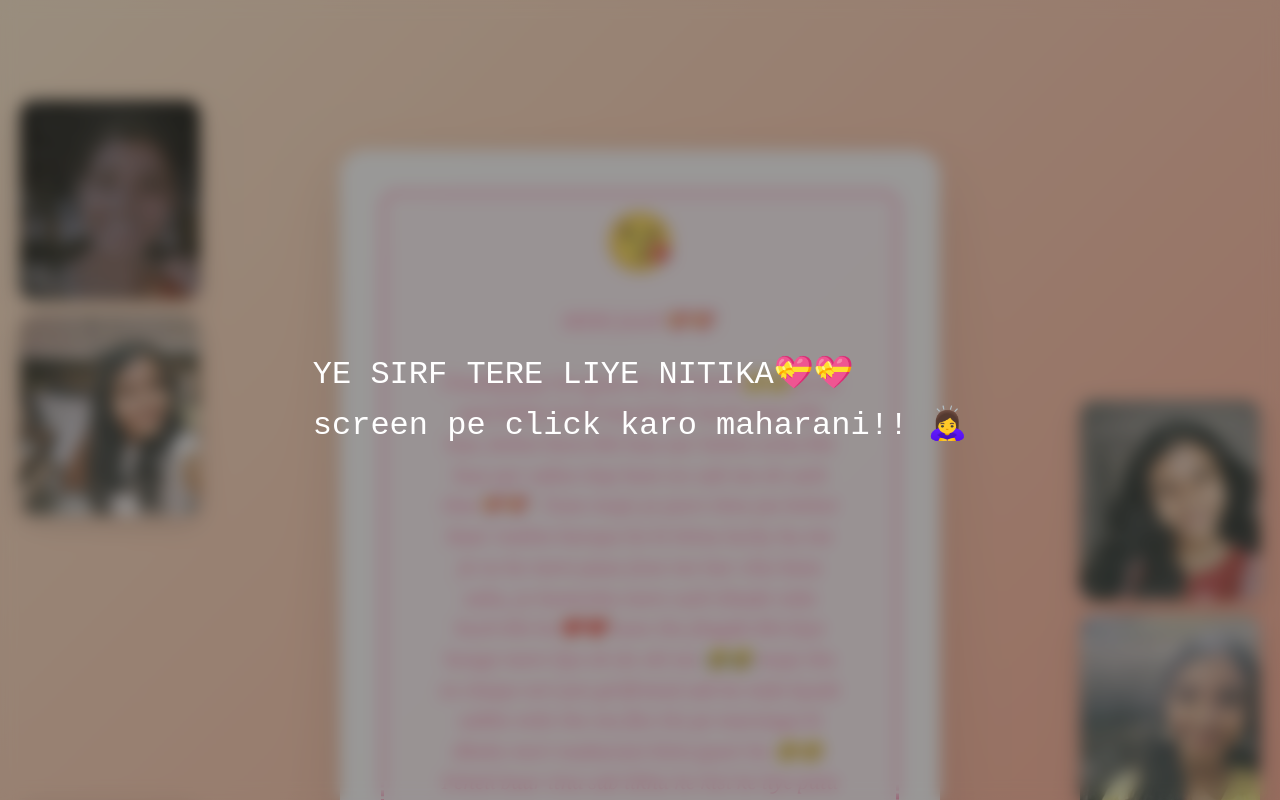
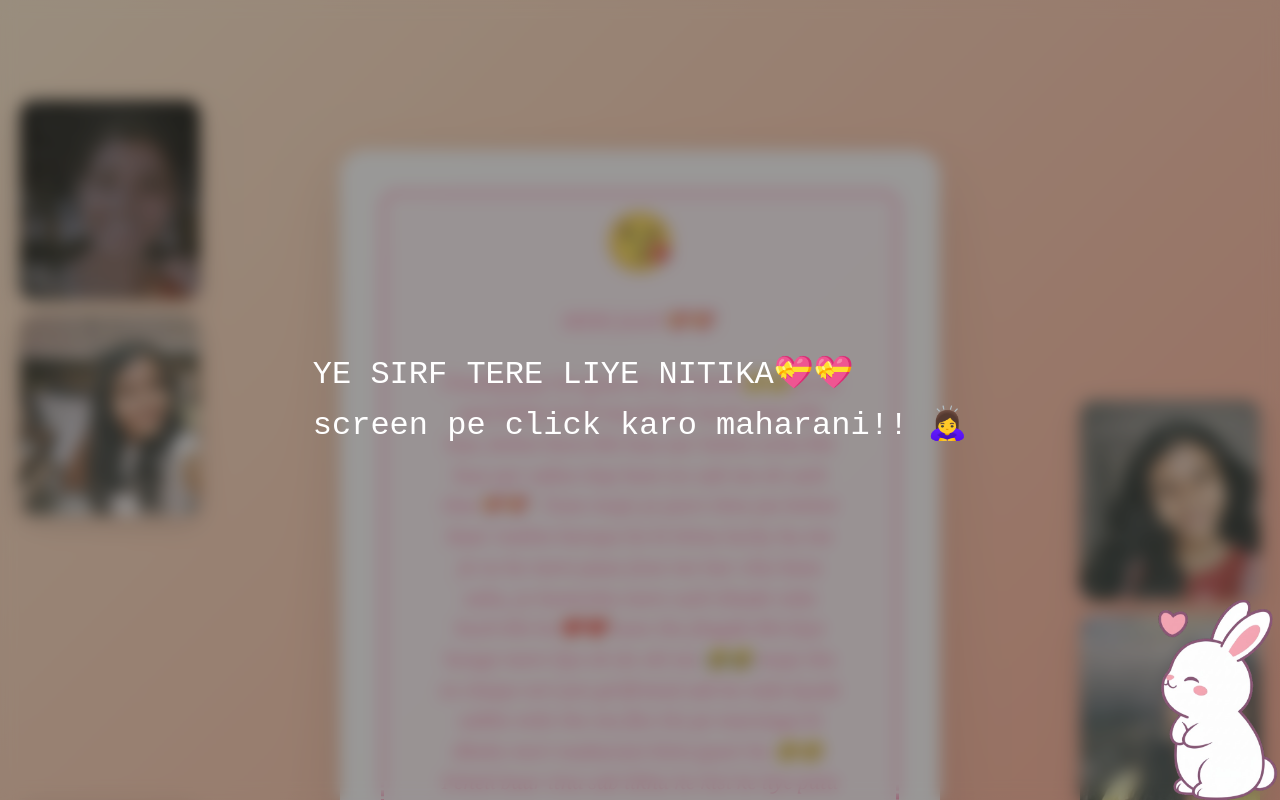
Before and after one commit to lonerdotpng/merinituu, a plain HTML site: page index.html in a window 1280 px wide. Shown: the top 800 px of the page. Drawn offline with Linux system fonts and the light colour scheme.

Commit message:
Update index.html

```diff
--- a/index.html
+++ b/index.html
@@ -350,11 +350,19 @@
       opacity: 0;
       pointer-events: none; /* Prevent blocking clicks after fade */
     }
+
+    .rab {
+        position: fixed;
+        bottom:0px;
+        height: 200px;
+        right:0px;
+    }
     </style>
 </head>
 <body>
     <div id="overlay" class="overlay">
       YE SIRF TERE LIYE NITIKA💝💝<br>screen pe click karo maharani!! 🙇‍♀️
+      <img src="imgs/rab.png" class="rab"></img>
   </div>
 
     <div class="floating-hearts" id="floatingHearts"></div>
```
